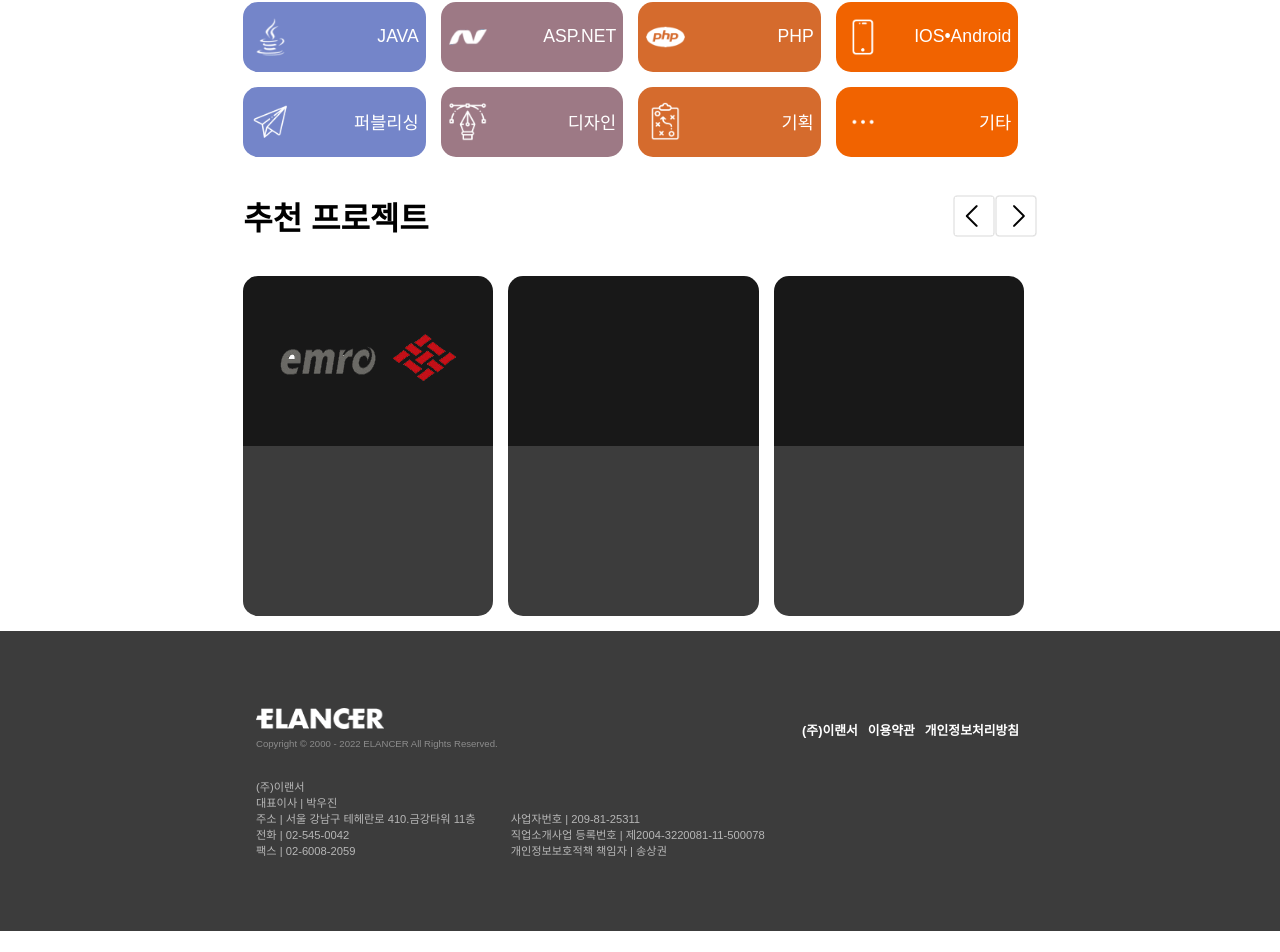
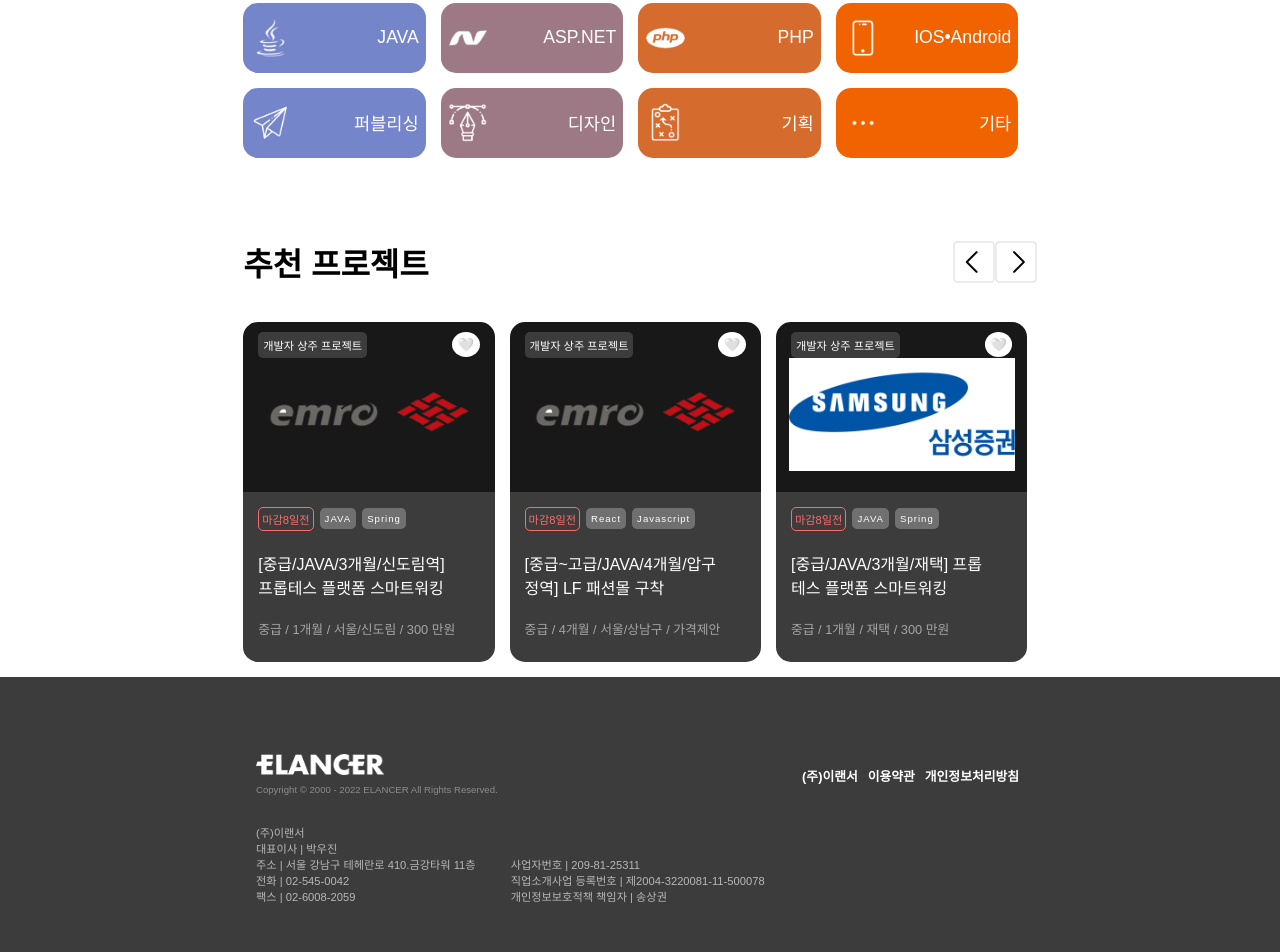
Before and after one commit to sni424/study-clone, a React (Create React App) app: page / in a window 1280 px wide. Shown: the part 944-1896 px from the top of the page. Before the commit the page ends 1875 px from the top, so only its background shows below. Built offline with nearby package versions, Linux system fonts and the light colour scheme; a web font is replaced by a local one.

Commit message:
rolling-project

```diff
--- a/src/components/recommend-project/index.jsx
+++ b/src/components/recommend-project/index.jsx
@@ -2,7 +2,10 @@ import { useState } from 'react'
 import {S} from './style'
 import left from '../../asset/image/bt-left.png'
 import right from '../../asset/image/bt-right.png'
-import samsung from '../../asset/image/company-logo_1.png'
+import companyLogo from '../../asset/image/company-logo_1.png'
+import samsung from '../../asset/image/samsung.png'
+import cjLogo from '../../asset/image/cj-logo.png'
+import kbLogo from '../../asset/image/kbkookmin.png'
 
 const ReProject = () => {
 
@@ -15,6 +18,20 @@ const ReProject = () => {
     }
   };
 
+  const mapData = [{name:"개발자 상주 프로젝트",icon:"🤍",url:`${companyLogo}`,endDay:"마감8일전",language:"JAVA",language2:"Spring",
+  title:"[중급/JAVA/3개월/신도림역] 프롭테스 플랫폼 스마트워킹",subTitle:"중급 / 1개월 / 서울/신도림 / 300 만원"},
+  {name:"개발자 상주 프로젝트",icon:"🤍",url:`${companyLogo}`,endDay:"마감8일전",language:"React",language2:"Javascript",
+  title:"[중급~고급/JAVA/4개월/압구정역] LF 패션몰 구착",subTitle:"중급 / 4개월 / 서울/상남구 / 가격제안"},
+  {name:"개발자 상주 프로젝트",icon:"🤍",url:`${samsung}`,endDay:"마감8일전",language:"JAVA",language2:"Spring",
+  title:"[중급/JAVA/3개월/재택] 프롭테스 플랫폼 스마트워킹",subTitle:"중급 / 1개월 / 재택 / 300 만원"},
+  {name:"개발자 재텍 프로젝트",icon:"🤍",url:`${cjLogo}`,endDay:"마감8일전",language:"JAVA",language2:"Spring",
+  title:"[중급/JAVA/3개월/재택] 프롭테스 플랫폼 스마트워킹",subTitle:"중급 / 1개월 / 재택 / 300 만원"},
+  {name:"퍼블리셔 상주 프로젝트",icon:"🤍",url:`${kbLogo}`,endDay:"마감8일전",language:"JAVA",language2:"Spring",
+  title:"[중급/JAVA/3개월/재택] 프롭테스 플랫폼 스마트워킹",subTitle:"중급 / 1개월 / 재택 / 300 만원"},
+  {name:"디자이너 재택 프로젝트",icon:"🤍",url:`${companyLogo}`,endDay:"마감8일전",language:"JAVA",language2:"Spring",
+  title:"[중급/JAVA/3개월/재택] 프롭테스 플랫폼 스마트워킹",subTitle:"중급 / 1개월 / 재택 / 300 만원"},
+]
+
   return (
     <S.Container>
         <S.FirstDiv >
@@ -25,31 +42,33 @@ const ReProject = () => {
             </S.ButtonDiv>
         </S.FirstDiv>
         <S.SecondDiv slideIndex={slideIndex}>
-            <S.ProjectDiv >
-              <S.UpDiv>
-                <S.BackImg url={samsung}></S.BackImg>
-              </S.UpDiv>
-              <S.DownDiv />
-              </S.ProjectDiv>
-              <S.ProjectDiv >
-              <S.UpDiv />
-              <S.DownDiv />
-              </S.ProjectDiv>            <S.ProjectDiv >
-              <S.UpDiv />
-              <S.DownDiv />
-              </S.ProjectDiv>            <S.ProjectDiv >
-              <S.UpDiv />
-              <S.DownDiv />
-              </S.ProjectDiv>            <S.ProjectDiv >
-              <S.UpDiv />
-              <S.DownDiv />
-              </S.ProjectDiv>            <S.ProjectDiv >
-              <S.UpDiv />
-              <S.DownDiv />
-              </S.ProjectDiv>            <S.ProjectDiv >
-              <S.UpDiv />
-              <S.DownDiv />
-              </S.ProjectDiv>
+ {mapData.map((item,i) => {
+   return (
+   <S.ProjectDiv key={i}>
+     <S.UpDiv>
+     <S.DivTag>
+     <S.SpanTag >{item.name}</S.SpanTag>
+     <S.HeartBackDiv>
+                    <S.HearDiv>
+                      {item.icon}
+                    </S.HearDiv>
+                  </S.HeartBackDiv>
+     </S.DivTag>
+     <S.BackImg url={item.url} />
+     </S.UpDiv>
+     <S.DownDiv >
+       <S.DownSmallDiv>
+       <S.BigSpan>
+         <S.MiniSpan>{item.endDay}</S.MiniSpan>
+         <S.MiniSecond>{item.language}</S.MiniSecond>
+         <S.MiniSecond>{item.language2}</S.MiniSecond>
+       </S.BigSpan>
+       <S.TextaTag href='#'>{item.title}</S.TextaTag>
+       <S.Ptag>{item.subTitle}</S.Ptag>
+       </S.DownSmallDiv>
+     </S.DownDiv>
+     </S.ProjectDiv>
+ )})};
         </S.SecondDiv>
     </S.Container>
   )
--- a/src/components/recommend-project/style.js
+++ b/src/components/recommend-project/style.js
@@ -3,6 +3,7 @@ import styled from "styled-components";
 export const S = {
   Container: styled.div`
     width: 100%;
+    margin-top: 45px;
     overflow-x: hidden;
   `,
   FirstDiv: styled.div`
@@ -19,16 +20,16 @@ export const S = {
     cursor: pointer;
   `,
   SecondDiv: styled.div`
-    width: 234%;
+    width: 360%;
     display: flex;
     align-items: center;
     justify-content: start;
     overflow-x: hidden;
     transition: all 1.5s ease;
-    transform: translateX(${(props) => props.slideIndex * -59}vw);
+    transform: translateX(${(props) => props.slideIndex * -61}vw);
   `,
   ProjectDiv: styled.div`
-    width: 100%;
+    width: 8.8%;
     height: 340px;
     border-radius: 8px;
     margin: 15px 15px 15px 0;
@@ -38,25 +39,91 @@ export const S = {
     border-top-left-radius: 15px;
     border-top-right-radius: 15px;
     background-color: #181818;
+  `,
+  DownDiv: styled.div`
+    height: 50%;
+    background-color: #3c3c3c;
+    border-bottom-left-radius: 15px;
+    border-bottom-right-radius: 15px;
+    position: relative;
+  `,
+  BackImg: styled.div`
+    z-index: 1;
+    width: 90%;
+    height: 70%;
+    margin: auto;
+    background-size: contain;
+    background-repeat: no-repeat;
+    background-image: url(${(props) => props.url});
+    cursor: pointer;
+  `,
+  DivTag: styled.div`
+    display: flex;
+    align-items: center;
+    justify-content: space-between;
+  `,
+  SpanTag: styled.span`
+    color: white;
+    font-size: 0.7rem;
+    padding: 5px;
+    border-radius: 5px;
+    background-color: #3c3c3c;
+    margin: 10px 0 0 15px;
+  `,
+  HeartBackDiv: styled.div`
+    padding: 5px;
+    width: 7%;
+    height: 15px;
+    border-radius: 50%;
+    text-align: center;
+    background-color: white;
+    margin: 10px 15px 0 0;
     display: flex;
     align-items: center;
     justify-content: center;
   `,
-  DownDiv: styled.div`
-    z-index: 0;
-    height: 50%;
-    background-color: #3c3c3c;
-    border-bottom-left-radius: 15px;
-    border-bottom-right-radius: 15px;
+  HearDiv: styled.div`
+    font-size: 13px;
+    text-align: center;
   `,
-  BackImg: styled.div`
-    z-index: 1;
+  DownSmallDiv: styled.div`
     width: 80%;
     height: 80%;
-    margin: 5px 5px;
-    text-align: center;
-    background-size: 100% 100%;
-    background-repeat: no-repeat;
-    background-image: url(${(props) => props.url});
+    margin: 15px 15px;
+    position: absolute;
+  `,
+  BigSpan: styled.span`
+    display: flex;
+    align-items: center;
+    justify-content: start;
+    margin: 0 auto;
+  `,
+  MiniSpan: styled.span`
+    color: #ff6b6b;
+    border: 1px solid #ff6b6b;
+    border-radius: 5px;
+    font-size: 0.7rem;
+    padding: 3px;
+    margin-right: 6px;
+  `,
+  MiniSecond: styled.span`
+    color: white;
+    background-color: #707070;
+    border-radius: 5px;
+    font-size: 0.6rem;
+    letter-spacing: 1px;
+    padding: 5px;
+    margin-right: 6px;
+  `,
+  TextaTag: styled.a`
+    color: white;
+    text-decoration: none;
+    position: relative;
+    top: 15%;
+  `,
+  Ptag: styled.p`
+    color: #a5a5a5;
+    margin-top: 20%;
+    font-size: 0.8rem;
   `,
 };
--- a/src/pages/Main/style.js
+++ b/src/pages/Main/style.js
@@ -12,6 +12,7 @@ export const S = {
     background-size: 120%;
     background-repeat: no-repeat;
     background-position: center;
+    border-bottom: 1px solid #d3d3d3;
   `,
   SecondDiv: styled.div`
     padding-top: 70px;
```
Also changed, not shown: src/asset/Image/cj-logo.png (added), src/asset/Image/kbkookmin.png (added).
